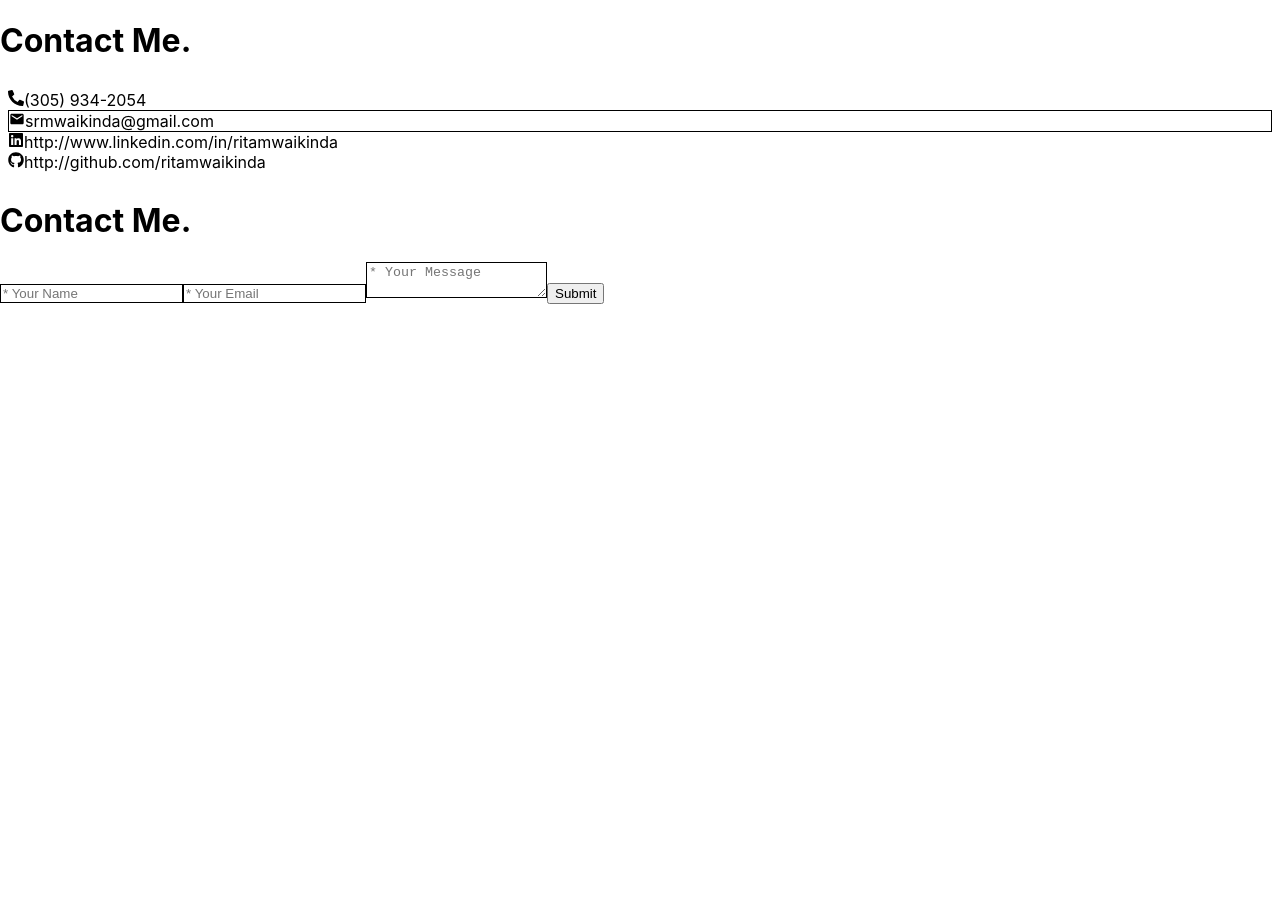
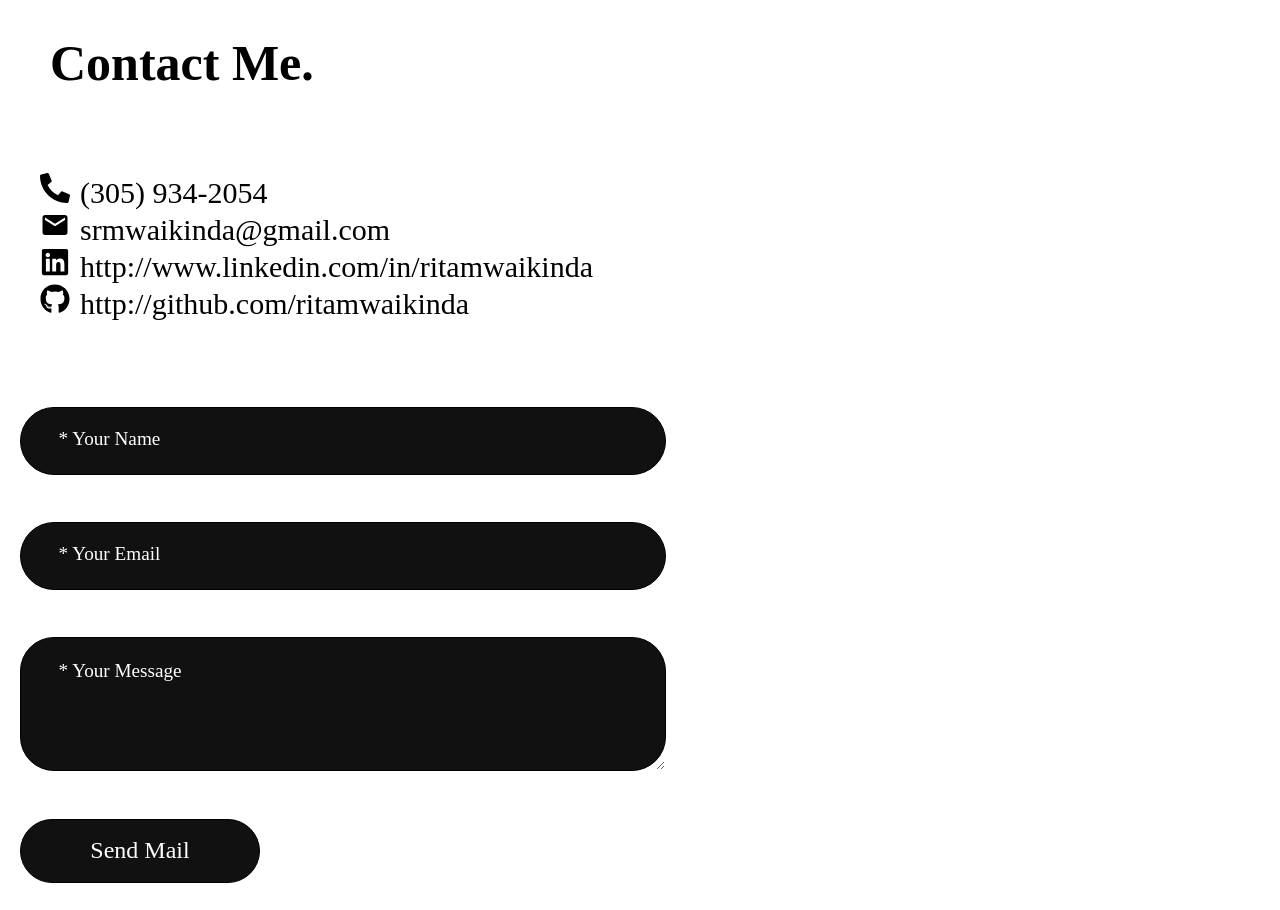
Before and after one commit to ritamwaikinda/ritasrm, a React (Create React App) app in the folder client/: page / in a window 1280 px wide. Before the commit the page ends 800 px from the top, so only its background shows below. Built offline with nearby package versions, Linux system fonts and the light colour scheme.

Commit message:
contact forms and link

```diff
--- a/client/src/App.css
+++ b/client/src/App.css
@@ -1,5 +1,9 @@
 .App {
 	text-align: center;
+}
+
+body {
+	font-family: "Arapey", serif;
 }
 
 .App-logo {
--- a/client/src/components/ContactForm.css
+++ b/client/src/components/ContactForm.css
@@ -1,15 +1,44 @@
-#form {
+form {
 	display: flex;
 	flex-direction: column;
-	padding: 0.5em;
 	line-break: 5;
 }
-#name {
+.fields {
+	margin: 20px;
+	margin-bottom: 3.4vh;
+	width: 40rem;
 	border: solid 1px black;
+	border-radius: 34px;
+	font-family: inherit;
 }
-#email {
-	border: solid 1px black;
+.fields::placeholder {
+	font-size: 1.2rem;
+	color: #ffffff;
+	/* padding-top: 0.5rem; */
+	padding-left: 1.6em;
 }
-#message {
-	border: solid 1px black;
+.fields:placeholder-shown {
+	background-color: #111111;
 }
+
+#nameinput {
+	height: 4rem;
+}
+#emailinput {
+	height: 4rem;
+}
+#messageinput {
+	height: 8rem;
+}
+#messageinput::placeholder {
+	padding-top: 1em;
+}
+
+#submit {
+	color: #ffffff;
+	background-color: #111111;
+	height: 4rem;
+	width: 15rem;
+	font-family: inherit;
+	font-size: 1.5rem;
+}
--- a/client/src/components/ContactForm.jsx
+++ b/client/src/components/ContactForm.jsx
@@ -35,31 +35,37 @@ function ContactForm() {
 
 	return (
 		<div>
-			<h1>Contact Me.</h1>
 			<form className="contactme" onSubmit={handleSubmit}>
 				<input
-					placeholder="* Your Name"
-					id="name"
+					placeholder=" * Your Name"
+					className="fields"
+					id="nameinput"
 					type="text"
-					name="name"
+					name="nameinput"
 					required
 				/>
 				<input
-					placeholder="* Your Email"
-					id="email"
+					placeholder=" * Your Email"
+					className="fields"
+					id="emailinput"
 					type="email"
-					name="email"
+					name="emailinput"
 					required
 				/>
 				<textarea
-					placeholder="* Your Message"
-					id="message"
+					placeholder=" * Your Message"
+					className="fields"
+					id="messageinput"
 					type="message"
-					name="message"
+					name="messageinput"
 					required
 				/>
-				<button type="submit" disabled={serverState.submitting}>
-					Submit
+				<button
+					className="fields"
+					id="submit"
+					type="submit"
+					disabled={serverState.submitting}>
+					Send Mail
 				</button>
 				{serverState.status && (
 					<p className={!serverState.status.ok ? "errorMsg" : ""}>
--- a/client/src/pages/Contact.css
+++ b/client/src/pages/Contact.css
@@ -0,0 +1,11 @@
+ul {
+	font-size: 30px;
+	list-style-type: none;
+}
+h1 {
+	padding-left: 1em;
+	font-size: 50px;
+}
+.margin {
+	margin: 5px;
+}
--- a/client/src/pages/Contact.jsx
+++ b/client/src/pages/Contact.jsx
@@ -1,31 +1,38 @@
 import React, { useState } from "react";
 import "./Contact.css";
 import ContactForm from "../components/ContactForm";
-import { FaGithub, FaPhoneAlt, FaLinkedin } from "react-icons/fa";
+import { FaPhoneAlt, FaLinkedin, FaGithub } from "react-icons/fa";
 import { MdEmail } from "react-icons/md";
 
 function Contact() {
 	return (
 		<div>
 			<h1>Contact Me.</h1>
+			<br></br>
 			<ul id="form">
 				<li class="contact" id="phone">
 					<FaPhoneAlt />
+					<span className="margin"></span>
 					(305) 934-2054
 				</li>
 				<li class="contact" id="email">
 					<MdEmail />
+					<span className="margin"></span>
 					srmwaikinda@gmail.com
 				</li>
 				<li class="contact" id="linkedin">
 					<FaLinkedin />
+					<span className="margin"></span>
 					http://www.linkedin.com/in/ritamwaikinda
 				</li>
 				<li class="contact" id="github">
 					<FaGithub />
+					<span className="margin"></span>
 					http://github.com/ritamwaikinda
 				</li>
 			</ul>
+			<br></br>
+			<br></br>
 			<ContactForm />
 		</div>
 	);
```
Also changed, not shown: 1 other file (tests, documents, lock files or other folders). Lines whose indentation alone changed are shown as unchanged.
